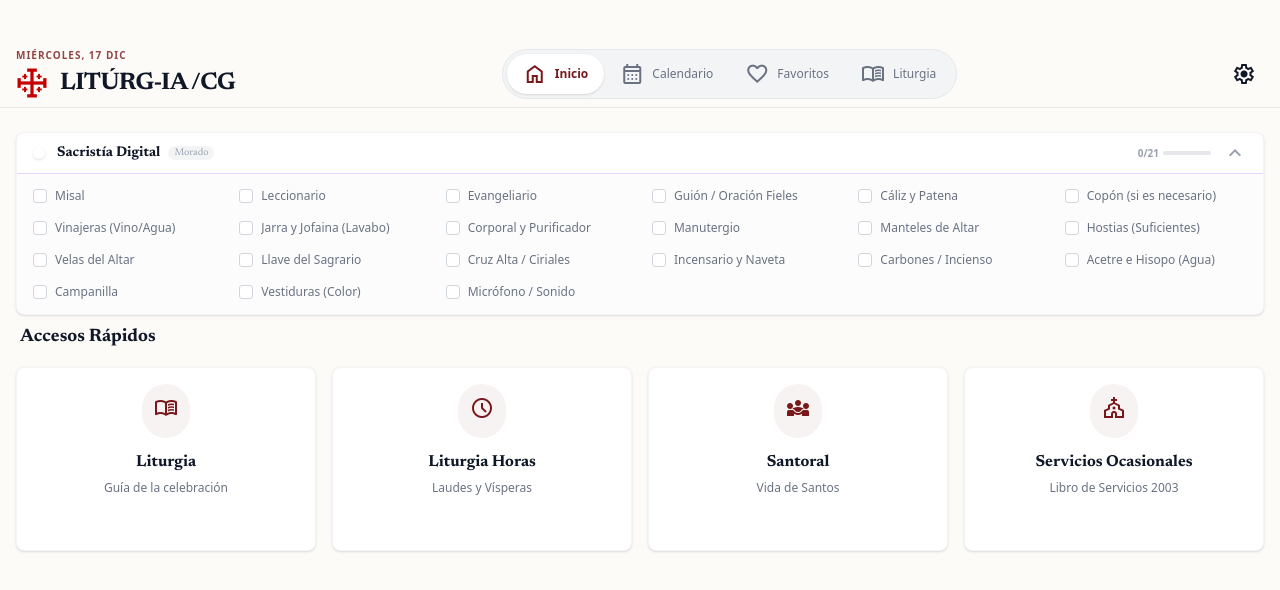
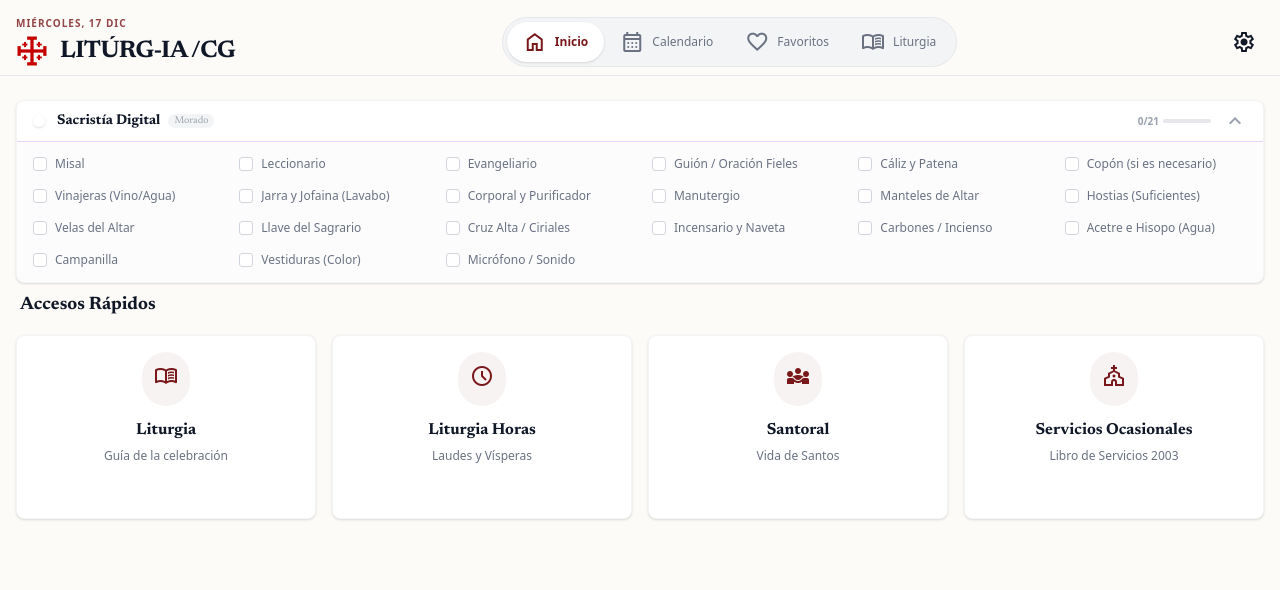
Before and after one commit to Iglesiaiacg/cuatroliturgias, a React (Vite) app: page / in a window 1280 px wide. Shown: the top 590 px of the page. Built offline with nearby package versions, Linux system fonts and the light colour scheme.

Commit message:
style(ui): Reduce header top padding for more compact layout

```diff
--- a/src/components/Layout/TopBar.jsx
+++ b/src/components/Layout/TopBar.jsx
@@ -14,7 +14,7 @@ export default function TopBar({ date, onSettings, activeTab, onNavigate }) {
     ];
 
     return (
-        <header className="sticky top-0 z-50 bg-background-light/95 dark:bg-background-dark/95 backdrop-blur-md border-b border-gray-200 dark:border-white/5 px-4 pt-12 pb-2 transition-colors duration-300">
+        <header className="sticky top-0 z-50 bg-background-light/95 dark:bg-background-dark/95 backdrop-blur-md border-b border-gray-200 dark:border-white/5 px-4 pt-4 pb-2 transition-colors duration-300">
             <div className="flex items-center justify-between max-w-7xl mx-auto w-full">
                 {/* 1. Logo & Date */}
                 <div className="flex flex-col shrink-0">
```
